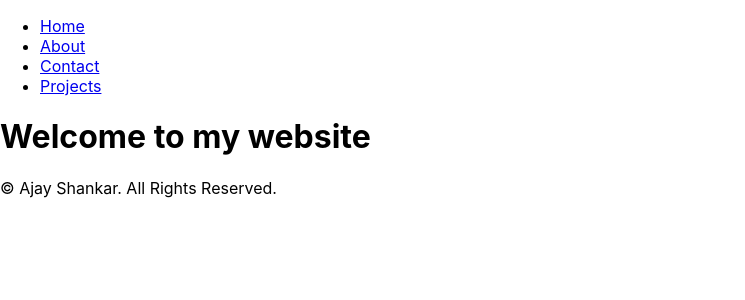
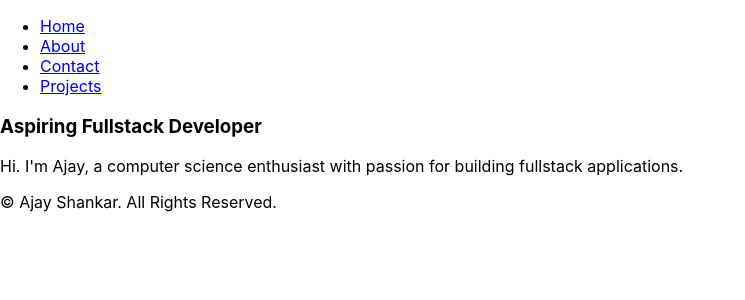
Before and after one commit to AjayS2023/portfolio-website, a React (Create React App) app in the folder my-app/: page / in a window 1280 px wide. Shown: the top 300 px of the page, without its empty margins (0-745 px from the left). Built offline with nearby package versions, Linux system fonts and the light colour scheme.

Commit message:
got home page set up

```diff
--- a/my-app/src/pages/Home.js
+++ b/my-app/src/pages/Home.js
@@ -2,9 +2,14 @@ import React from "react";
 
 function Home() {
     return (
-        <div>
-            <h1>Welcome to my website</h1>
+        <div class="home-page">
+            <h3> Aspiring Fullstack Developer</h3>
+            <p>
+                Hi. I'm Ajay, a computer science enthusiast with passion for
+                building fullstack applications.
+            </p>
         </div>
+
     );
 }
 
```
